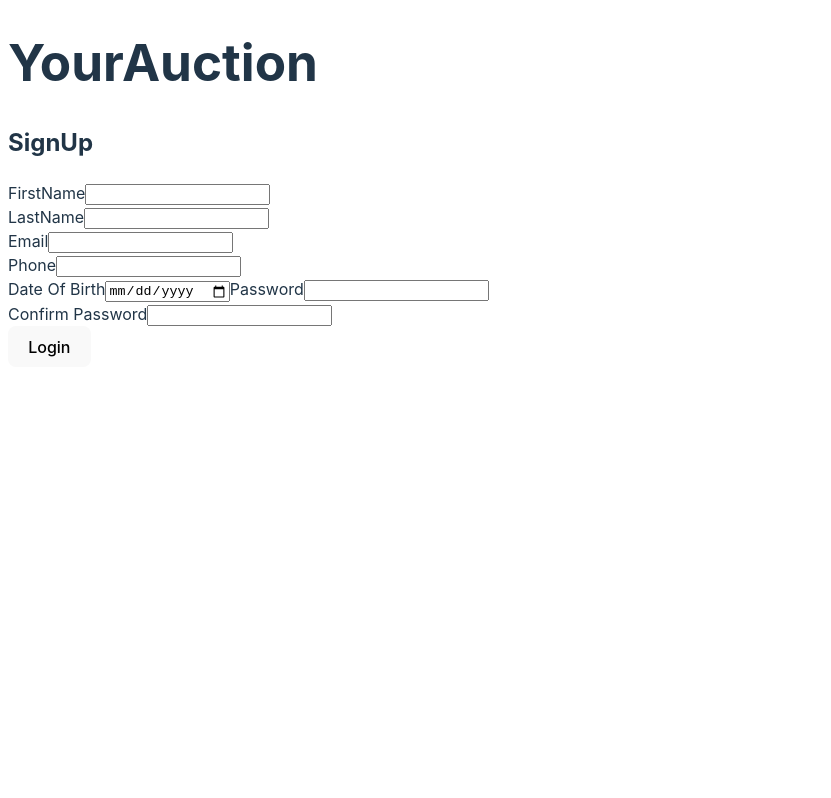
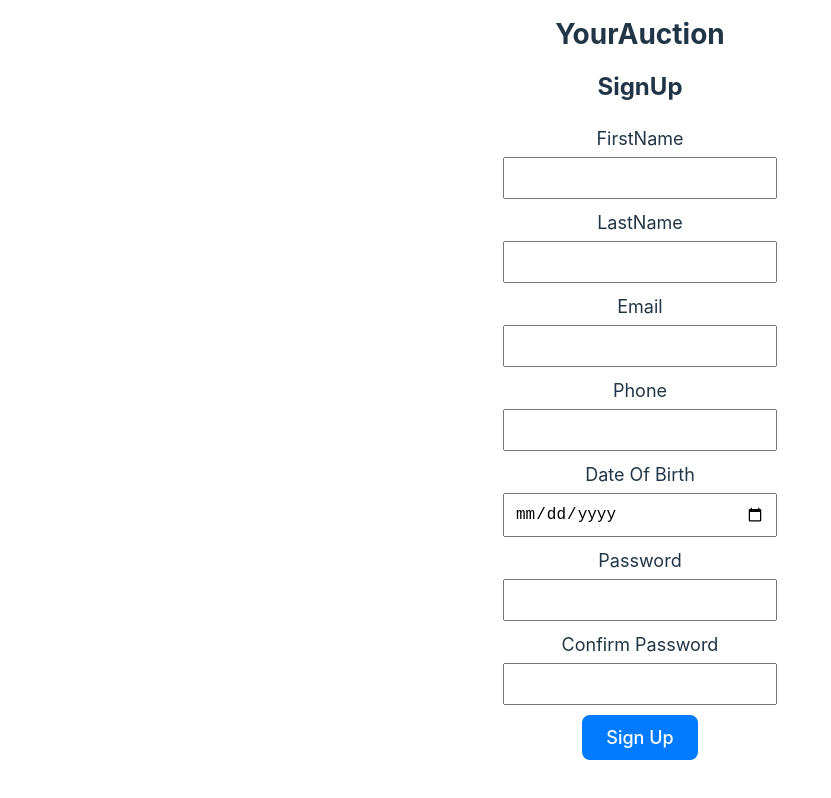
Before and after one commit to SheyiB/OnlineAuctionPlatform, a React (Vite) app in the folder frontend/: page /signup in a window 1280 px wide. Shown: the whole page, without its empty margins (0-831 px from the left). Built offline with nearby package versions, Linux system fonts and the light colour scheme.

Commit message:
Styled Signup page 🎨️

```diff
--- /dev/null
+++ b/frontend/src/pages/signup.css
@@ -0,0 +1,44 @@
+/* CSS for SignUp component */
+.signup-container {
+    text-align: center;
+  }
+
+  .signup-container h1 {
+    font-size: 28px; /* Increase the font size for h1 */
+    margin-bottom: 10px;
+  }
+
+  .signup-container h2 {
+    font-size: 24px; /* Increase the font size for h2 */
+    margin-bottom: 10px;
+  }
+
+  .signup-container form {
+    margin-top: 20px;
+  }
+
+  .signup-container label {
+    display: block;
+    margin-bottom: 5px;
+    font-size: 18px; /* Increase the font size for labels */
+  }
+
+  .signup-container input {
+    margin-bottom: 10px;
+    padding: 10px;
+    width: 250px; /* Increase the width of the input fields */
+    font-size: 16px; /* Increase the font size for input fields */
+  }
+
+  .signup-container button {
+    padding: 12px 24px;
+    background-color: #007bff;
+    color: #fff;
+    border: none;
+    cursor: pointer;
+    font-size: 18px; /* Increase the font size for the button */
+  }
+
+  .signup-container button:hover {
+    background-color: #0056b3;
+  }
--- a/frontend/src/pages/signup.jsx
+++ b/frontend/src/pages/signup.jsx
@@ -1,4 +1,7 @@
 import { useState } from "react";
+
+
+import './signup.css'
 
 const Signup  = () => {
     const [firstname, setFirstname] = useState('')
@@ -52,38 +55,38 @@ const Signup  = () => {
       }
 
     return (
-        <div>
+      <div className="signup-container">
         <h1>YourAuction</h1>
+
         <h2>SignUp</h2>
 
+        <form onSubmit={onSubmit}>
 
-        <form onSubmit={onSubmit}>
           <label>FirstName</label>
-            <input type="text" onChange={(e) => setFirstname(e.target.value)}  /><br/>
+          <input type="text" className="input-field" onChange={(e) => setFirstname(e.target.value)} /><br/>
 
           <label>LastName</label>
-            <input type="text"  required onChange={(e) => setLastname(e.target.value)} /><br/>
+          <input type="text" className="input-field" required onChange={(e) => setLastname(e.target.value)} /><br/>
 
           <label>Email</label>
-            <input type="email" required onChange={(e) => setEmail(e.target.value)} /><br/>
+          <input type="email" className="input-field" required onChange={(e) => setEmail(e.target.value)} /><br/>
 
           <label>Phone</label>
-            <input type="number" onChange={(e) => setPhone(Number(e.target.value))}/><br/>
+          <input type="number" className="input-field" onChange={(e) => setPhone(Number(e.target.value))} /><br/>
 
           <label>Date Of Birth</label>
-            <input placeholder="Date of Birth" type="date" onFocus={(e) => e.target.type='date'}   required onChange={(e) => setDate(e.target.value)} />
-
+          <input placeholder="Date of Birth" type="date" className="input-field" onFocus={(e) => e.target.type='date'} required onChange={(e) => setDate(e.target.value)} />
 
           <label>Password</label>
-            <input type="password" onChange={(e) => setPassword(e.target.value)}/><br/>
+          <input type="password" className="input-field" onChange={(e) => setPassword(e.target.value)} /><br/>
 
           <label>Confirm Password</label>
-            <input type="password" onChange={(e) => onChangePassword(e)} /><br/>
+          <input type="password" className="input-field" onChange={(e) => onChangePassword(e)} /><br/>
 
-            <button type="submit"> Login</button>
-
+          <button type="submit" className="submit-button">Sign Up</button>
         </form>
       </div>
+
 
     );
    };
```
Lines whose indentation alone changed are shown as unchanged.
